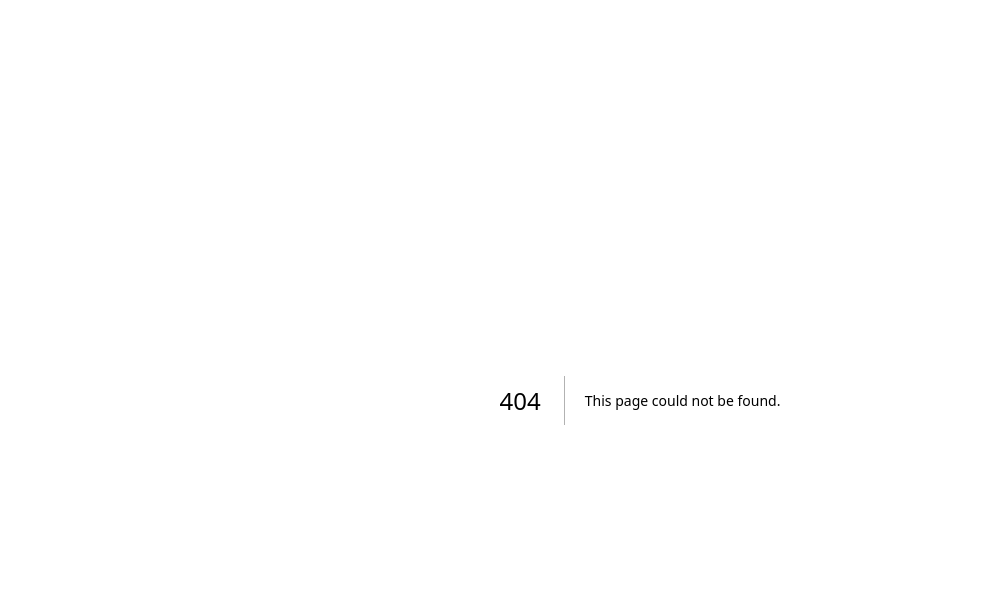
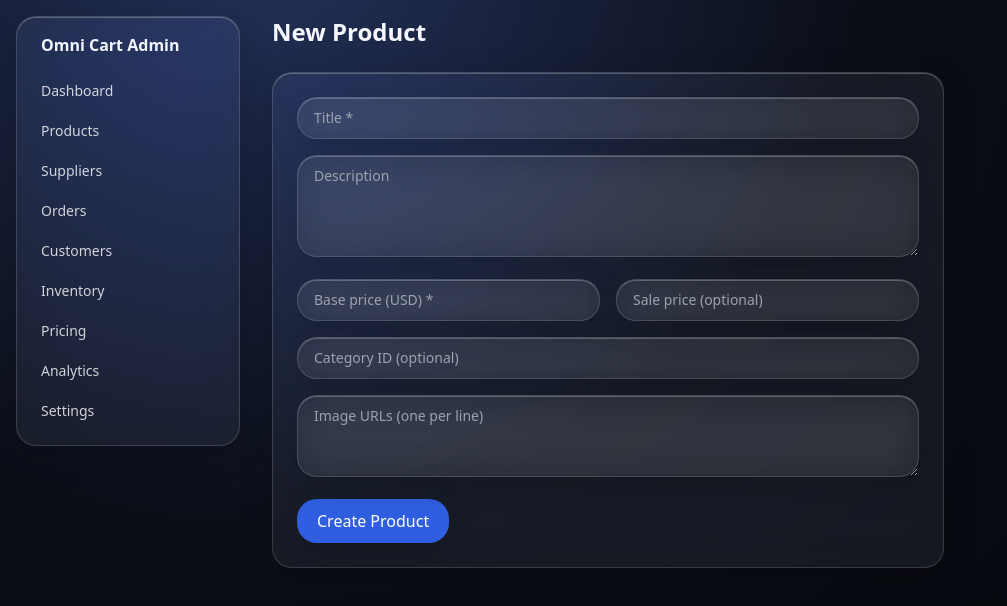
Before and after one commit to mmmazharali62-maker/omni-cart, a Next.js app: page /admin/products/new in a window 1280 px wide. Before the commit this address had no page. Shown: the top 606 px of the page, without its empty margins (0-1007 px from the left). Built offline with nearby package versions, Linux system fonts and the light colour scheme.

Commit message:
Add admin product create/edit/archive APIs + new product form
- requireAdmin guard shared by all admin APIs
- POST/PATCH/DELETE product routes with zod + audit logs (delete = soft archive)
- /admin/products/new Liquid Glass form
- Products page: New Product + Import buttons

```diff
--- /dev/null
+++ b/src/app/(admin)/admin/products/new/page.tsx
@@ -0,0 +1,58 @@
+"use client";
+
+import { useState } from "react";
+import { GlassPanel } from "@/components/ui/glass-panel";
+import { Button } from "@/components/ui/button";
+
+export default function AdminNewProductPage() {
+  const [form, setForm] = useState({ title: "", description: "", basePrice: "", salePrice: "", categoryId: "", images: "" });
+  const [msg, setMsg] = useState<string | null>(null);
+  const [loading, setLoading] = useState(false);
+
+  const set = (k: string) => (e: React.ChangeEvent<HTMLInputElement | HTMLTextAreaElement>) =>
+    setForm({ ...form, [k]: e.target.value });
+
+  async function submit(e: React.FormEvent) {
+    e.preventDefault();
+    setLoading(true);
+    setMsg(null);
+    try {
+      const res = await fetch("/api/admin/products", {
+        method: "POST",
+        headers: { "Content-Type": "application/json" },
+        body: JSON.stringify({
+          title: form.title,
+          description: form.description,
+          categoryId: form.categoryId || undefined,
+          basePrice: Number(form.basePrice),
+          salePrice: form.salePrice ? Number(form.salePrice) : undefined,
+          images: form.images ? form.images.split("\n").map((s) => s.trim()).filter(Boolean) : []
+        })
+      });
+      const data = await res.json();
+      setMsg(res.ok ? `Created: ${data.product.slug}` : data.error ?? "Failed");
+    } finally {
+      setLoading(false);
+    }
+  }
+
+  return (
+    <section className="max-w-2xl">
+      <h1 className="text-2xl font-semibold mb-6">New Product</h1>
+      <GlassPanel>
+        <form onSubmit={submit} className="space-y-4">
+          <input value={form.title} onChange={set("title")} placeholder="Title *" required minLength={3} className="w-full glass bg-white/5 px-4 py-2.5 text-sm outline-none" />
+          <textarea value={form.description} onChange={set("description")} placeholder="Description" rows={4} className="w-full glass bg-white/5 px-4 py-2.5 text-sm outline-none" />
+          <div className="grid grid-cols-2 gap-4">
+            <input value={form.basePrice} onChange={set("basePrice")} type="number" step="0.01" placeholder="Base price (USD) *" required className="glass bg-white/5 px-4 py-2.5 text-sm outline-none" />
+            <input value={form.salePrice} onChange={set("salePrice")} type="number" step="0.01" placeholder="Sale price (optional)" className="glass bg-white/5 px-4 py-2.5 text-sm outline-none" />
+          </div>
+          <input value={form.categoryId} onChange={set("categoryId")} placeholder="Category ID (optional)" className="w-full glass bg-white/5 px-4 py-2.5 text-sm outline-none" />
+          <textarea value={form.images} onChange={set("images")} placeholder="Image URLs (one per line)" rows={3} className="w-full glass bg-white/5 px-4 py-2.5 text-sm outline-none" />
+          <Button variant="primary" disabled={loading}>{loading ? "Saving..." : "Create Product"}</Button>
+          {msg && <p className="text-sm text-white/70">{msg}</p>}
+        </form>
+      </GlassPanel>
+    </section>
+  );
+}
--- a/src/app/(admin)/admin/products/page.tsx
+++ b/src/app/(admin)/admin/products/page.tsx
@@ -18,7 +18,10 @@ export default async function AdminProductsPage() {
     <section>
       <div className="flex items-center justify-between mb-6">
         <h1 className="text-2xl font-semibold">Products</h1>
-        <Link href="/admin/products/import"><Button variant="primary">Import Product</Button></Link>
+        <div className="flex gap-3">
+          <Link href="/admin/products/import"><Button variant="glass">Import</Button></Link>
+          <Link href="/admin/products/new"><Button variant="primary">New Product</Button></Link>
+        </div>
       </div>
       <GlassPanel>
         {products.length === 0 ? (
--- /dev/null
+++ b/src/app/api/admin/products/[id]/route.ts
@@ -0,0 +1,45 @@
+import { NextRequest, NextResponse } from "next/server";
+import { db } from "@/lib/db";
+import { requireAdmin } from "@/lib/admin/guard";
+import { apiError } from "@/lib/api-error";
+import { z } from "zod";
+
+const updateSchema = z.object({
+  title: z.string().min(3).max(200).optional(),
+  description: z.string().max(10000).optional(),
+  categoryId: z.string().nullable().optional(),
+  basePrice: z.number().positive().optional(),
+  salePrice: z.number().positive().nullable().optional(),
+  status: z.enum(["draft", "active", "archived"]).optional()
+});
+
+export async function PATCH(req: NextRequest, { params }: { params: { id: string } }) {
+  try {
+    const guard = await requireAdmin(["ADMIN", "STORE_MANAGER"]);
+    if (!guard.ok) return NextResponse.json({ error: guard.status === 401 ? "Unauthorized" : "Forbidden" }, { status: guard.status });
+
+    const data = updateSchema.parse(await req.json());
+    const product = await db.product.update({ where: { id: params.id }, data }).catch(() => null);
+    if (!product) return NextResponse.json({ error: "Product not found" }, { status: 404 });
+
+    await db.auditLog.create({ data: { userId: guard.userId, action: "admin.product.updated", meta: { productId: params.id } } });
+    return NextResponse.json({ product });
+  } catch (err) {
+    return apiError(err);
+  }
+}
+
+export async function DELETE(_req: NextRequest, { params }: { params: { id: string } }) {
+  try {
+    const guard = await requireAdmin(["ADMIN"]);
+    if (!guard.ok) return NextResponse.json({ error: guard.status === 401 ? "Unauthorized" : "Forbidden" }, { status: guard.status });
+
+    // Soft-delete: archive preserves order history integrity.
+    const product = await db.product.update({ where: { id: params.id }, data: { status: "archived" } }).catch(() => null);
+    if (!product) return NextResponse.json({ error: "Product not found" }, { status: 404 });
+    await db.auditLog.create({ data: { userId: guard.userId, action: "admin.product.archived", meta: { productId: params.id } } });
+    return NextResponse.json({ ok: true });
+  } catch (err) {
+    return apiError(err);
+  }
+}
--- /dev/null
+++ b/src/app/api/admin/products/route.ts
@@ -0,0 +1,48 @@
+import { NextRequest, NextResponse } from "next/server";
+import { db } from "@/lib/db";
+import { requireAdmin } from "@/lib/admin/guard";
+import { apiError } from "@/lib/api-error";
+import { z } from "zod";
+
+const productSchema = z.object({
+  title: z.string().min(3).max(200),
+  description: z.string().max(10000).default(""),
+  categoryId: z.string().optional(),
+  images: z.array(z.string().url()).default([]),
+  basePrice: z.number().positive(),
+  salePrice: z.number().positive().optional(),
+  currency: z.enum(["USD", "GBP"]).default("USD"),
+  status: z.enum(["draft", "active", "archived"]).default("draft")
+});
+
+function slugify(s: string) {
+  return s.toLowerCase().replace(/[^a-z0-9]+/g, "-").replace(/^-|-$/g, "").slice(0, 80);
+}
+
+export async function POST(req: NextRequest) {
+  try {
+    const guard = await requireAdmin(["ADMIN", "STORE_MANAGER"]);
+    if (!guard.ok) return NextResponse.json({ error: guard.status === 401 ? "Unauthorized" : "Forbidden" }, { status: guard.status });
+
+    const input = productSchema.parse(await req.json());
+    const slug = `${slugify(input.title)}-${Date.now().toString(36)}`;
+
+    const product = await db.product.create({
+      data: {
+        title: input.title,
+        slug,
+        description: input.description,
+        categoryId: input.categoryId,
+        images: input.images,
+        basePrice: input.basePrice,
+        salePrice: input.salePrice,
+        currency: input.currency,
+        status: input.status
+      }
+    });
+    await db.auditLog.create({ data: { userId: guard.userId, action: "admin.product.created", meta: { productId: product.id } } });
+    return NextResponse.json({ product });
+  } catch (err) {
+    return apiError(err);
+  }
+}
--- /dev/null
+++ b/src/lib/admin/guard.ts
@@ -0,0 +1,15 @@
+// Shared admin API guard: session + role check for all /api/admin routes.
+import { getServerSession } from "next-auth";
+import { authOptions } from "@/lib/auth";
+
+const ADMIN_ROLES = ["ADMIN", "STORE_MANAGER", "SUPPORT", "OPERATIONS", "FULFILLMENT_MANAGER"];
+
+export async function requireAdmin(roles?: string[]) {
+  const session = await getServerSession(authOptions).catch(() => null);
+  const role = (session?.user as any)?.role as string | undefined;
+  const userId = (session?.user as any)?.id as string | undefined;
+  if (!role || !userId) return { ok: false as const, status: 401 };
+  const allowed = roles ?? ADMIN_ROLES;
+  if (!allowed.includes(role)) return { ok: false as const, status: 403 };
+  return { ok: true as const, userId };
+}
```
